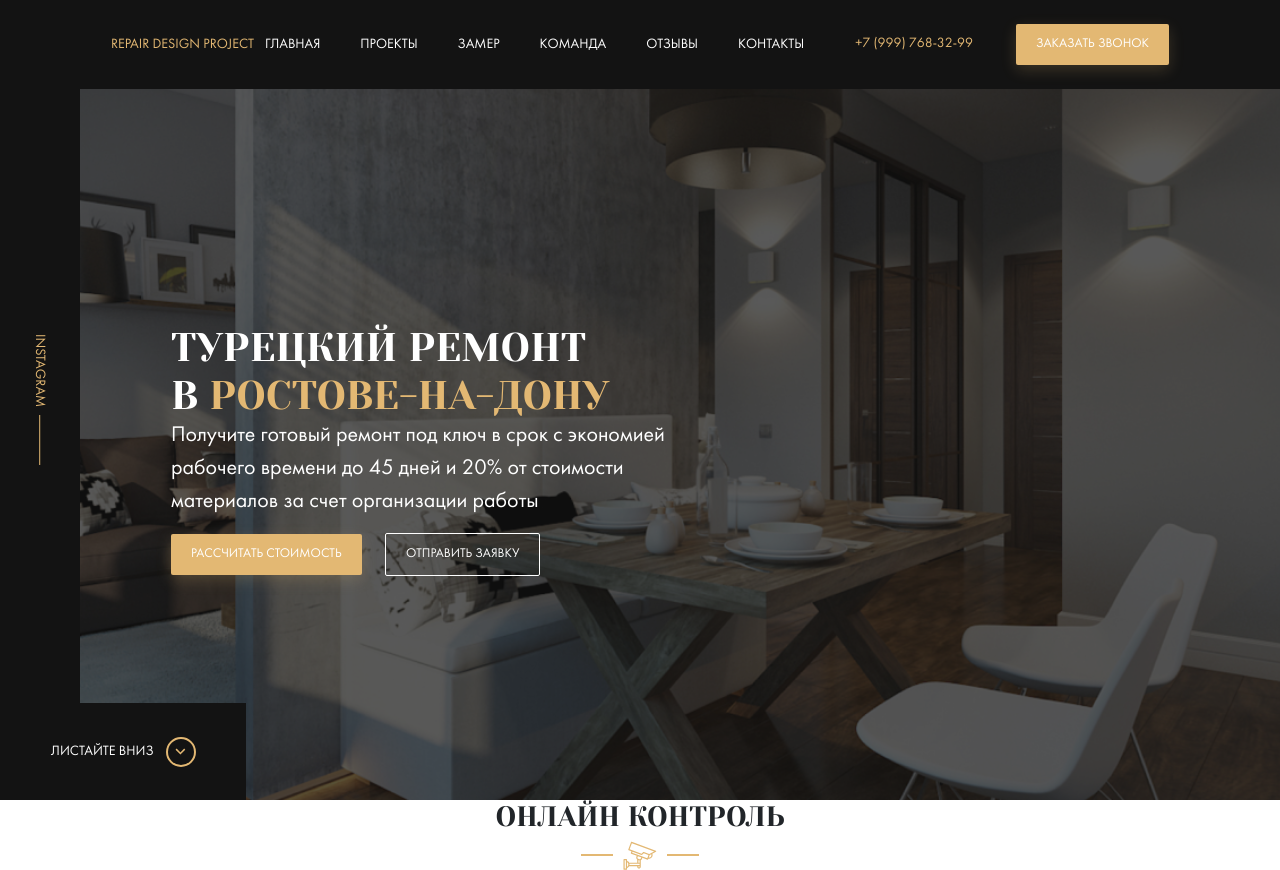
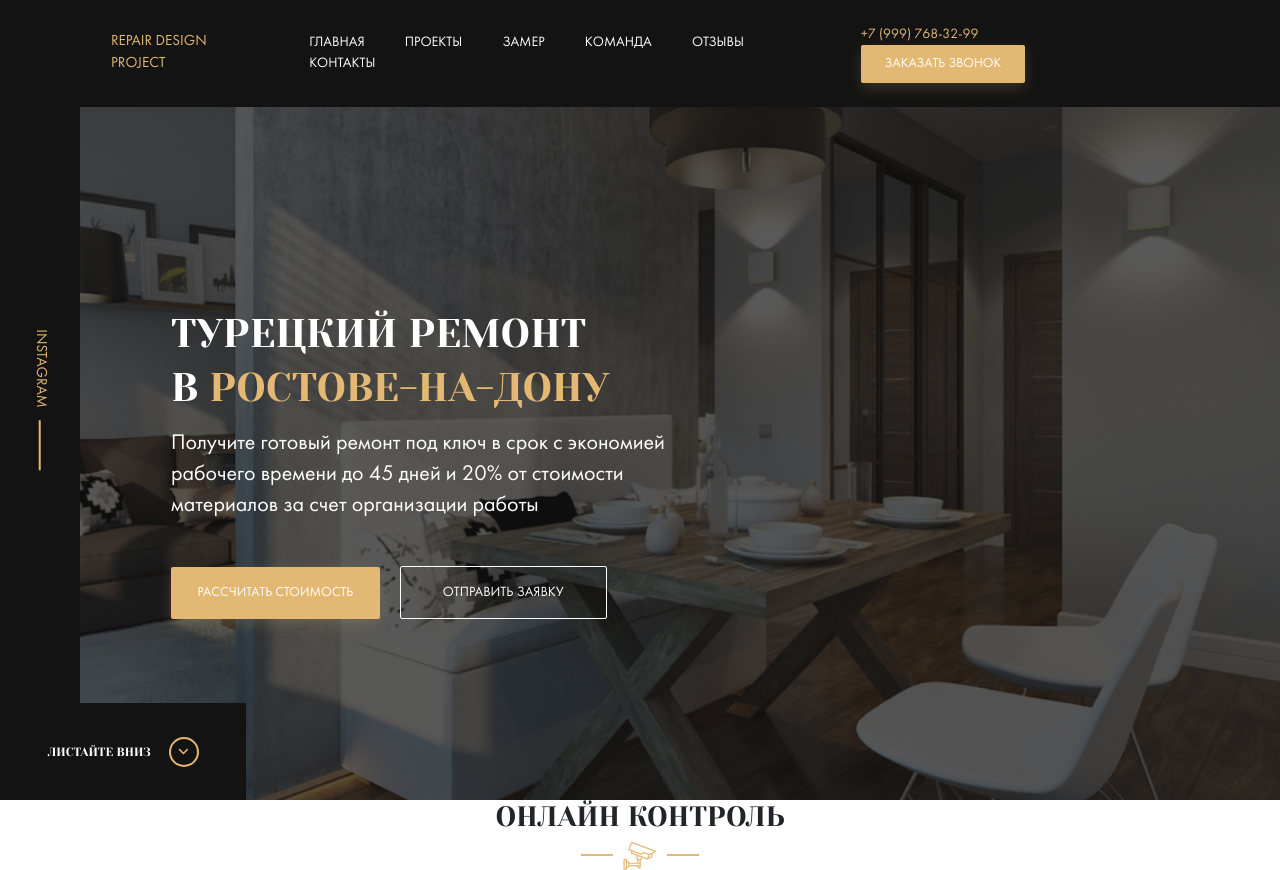
Before and after one commit to VPfront/VPfront.github.io, a website: page index.html in a window 1280 px wide. Drawn offline with nearby package versions, Linux system fonts and the light colour scheme; files whose address does not match are found by name.

Commit message:
refakt: add margin and font-size in header ,add margin and font-size in hero add font in scroll-down

```diff
--- a/SASS/_interface.sass
+++ b/SASS/_interface.sass
@@ -1,5 +1,5 @@
 .button
-    padding: 13px 20px
+
     border: none
     border-radius: 2px
     text-transform: uppercase
@@ -10,10 +10,14 @@
         background-color: $primary
         color: $light
         box-shadow: 0px 5px 15px rgba($primary, 0.2)
+        padding: 1.3rem 1.9rem
+        font-size: 0.96rem
         &:hover
             box-shadow: transition 0.3
             box-shadow: none
     &--outline
-            border: 1px solid $light
-            background-color: transparent
-            color: $light
+        border: 1px solid $light
+        background-color: transparent
+        color: $light
+        padding: 1.25rem 3rem
+        font-size: 0.99rem
--- a/SASS/templates/_header.sass
+++ b/SASS/templates/_header.sass
@@ -13,12 +13,14 @@
 .logo
   color: $primary
   text-transform: uppercase
+  font-size: 1.075rem
+  margin-right: 3.75rem
 .nav
   &__item
     text-decoration: none
     color: $light
     text-transform: uppercase
-    margin-right: 2.85rem
+    margin-right: 2.88rem
     &:hover
       color: $primary
       transition: 0.2
@@ -28,3 +30,5 @@
   &__phone
     margin-right: 2.85rem
     color: $primary
+  &__button
+    padding: 0.8rem 1.7rem
--- a/SASS/templates/_hero.sass
+++ b/SASS/templates/_hero.sass
@@ -23,8 +23,10 @@
     &__text
         font-size: 1.57rem
         max-width: 504px
+        line-height: 2.2rem
+        margin-bottom: 3.2rem
     &__button
-        margin-right: 20px
+        margin-right: 1.2rem
     &__instagram
         position: absolute
         left: 0
@@ -44,6 +46,10 @@
         text-transform: uppercase
         color: $light
         text-decoration: none
+        font-family: Yeseva One
+        font-style: normal
+        font-weight: normal
+        font-size: 0.857rem
         &::after
             content: ''
             background: url(../img/checed.svg) no-repeat center
@@ -51,7 +57,7 @@
             height: 30px
             border: 2px solid $primary
             border-radius: 50%
-            margin-left: 12px
+            margin-left: 1.285rem
             &:hover
                 cursor: pointer
     .instagram
@@ -67,16 +73,18 @@
             color: $primary
             transform: rotate(90deg)
             line-height: 0.8
+            font-size: 1.072rem
             &::after
                 content: ''
                 width: 50px
-                height: 1px
+                height: 2px
                 background-color: $primary
-                margin-left: 8px
+                margin-left: 13px
     .title
-        margin: 0
+        margin-bottom: 1.1rem
         font-family: 'Yeseva One', cursive
         text-transform: uppercase
         font-size: 2.857rem
+        line-height: 3.8rem
         &--primary
             color: $primary
```
Also changed, not shown: css/style.css.
